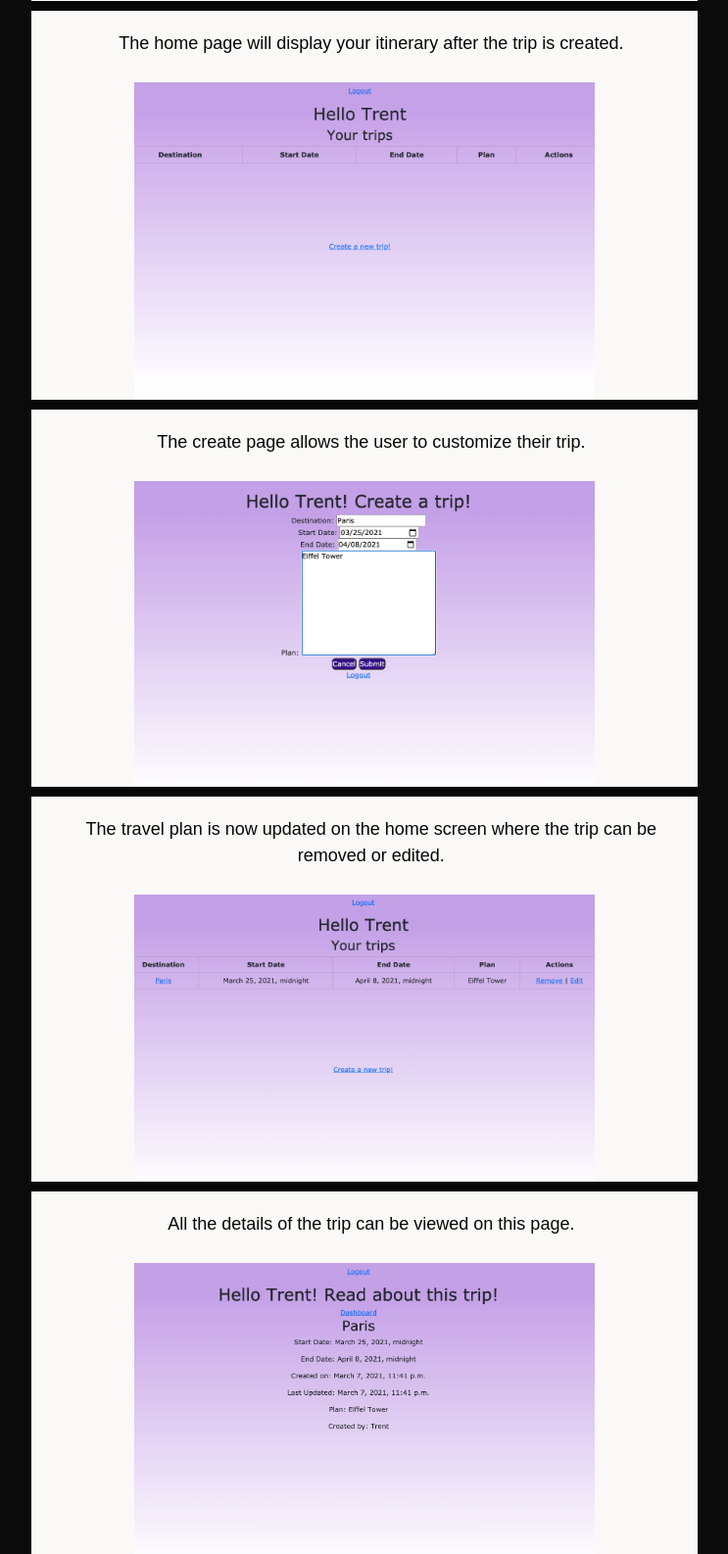
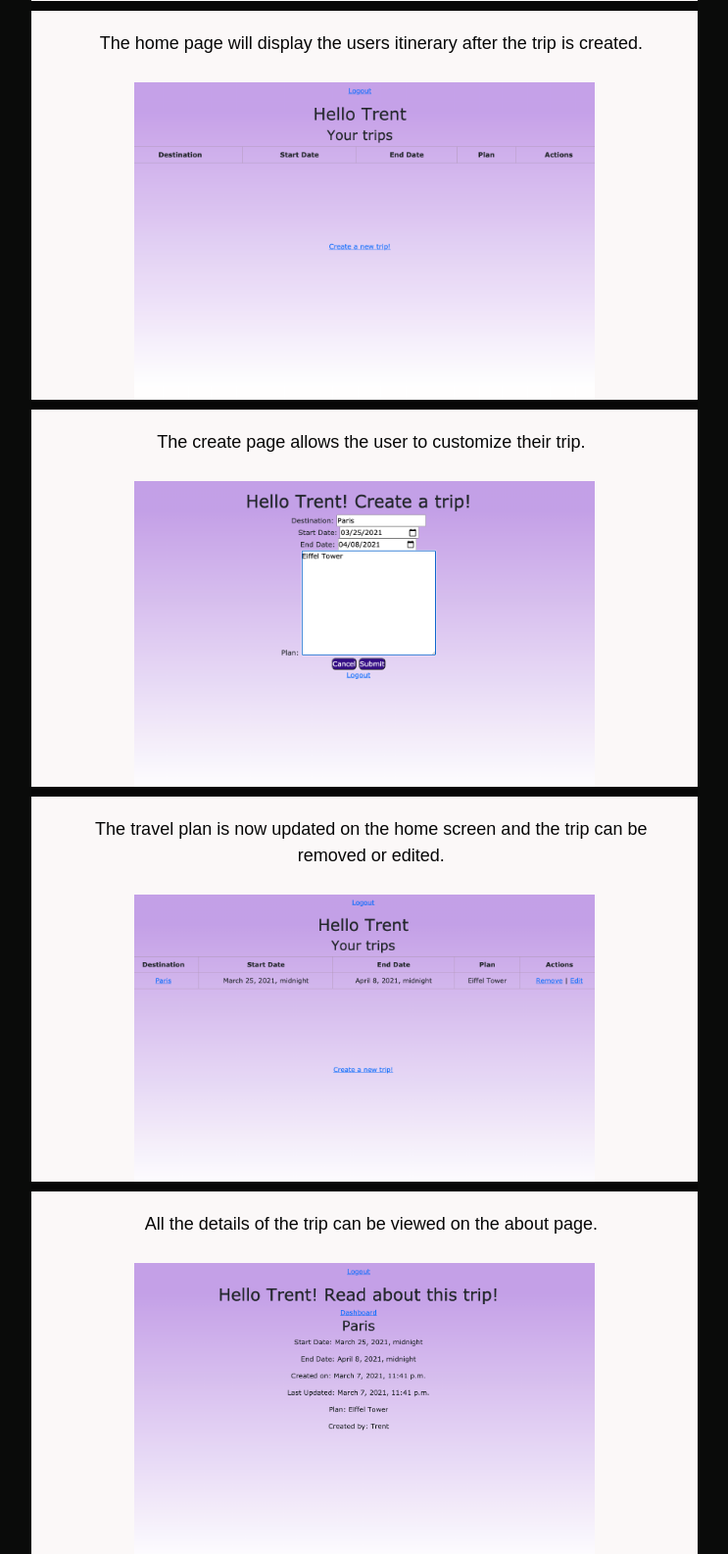
Before and after one commit to abbykahler/abby, a Django app: page /trip in a window 1280 px wide. Shown: the part 651-2237 px from the top of the page at 98% size, without its empty margins (268-1011 px from the left). Run offline with Django 3.2, Linux system fonts and the light colour scheme.

Commit message:
changed text on trip

```diff
--- a/main/templates/trip.html
+++ b/main/templates/trip.html
@@ -44,7 +44,7 @@
                     <img src="static/image/log2.png" alt="log in/ registration">
                 </div>
                 <div class="trip">
-                    <p>The home page will display your itinerary after the trip is created.</p>
+                    <p>The home page will display the users itinerary after the trip is created.</p>
                     <img src="static/image/trip_home1.png" alt="home page">
                 </div>
                 <div class="trip">
@@ -52,10 +52,10 @@
                     <img src="static/image/create.png" alt="Create">
                 </div>
                 <div class="trip">
-                    <p>The travel plan is now updated on the home screen where the trip can be removed or edited.</p>
+                    <p>The travel plan is now updated on the home screen and the trip can be removed or edited.</p>
                     <img src="static/image/trip_menu.png" alt="Home">
                 </div>
-                <p>All the details of the trip can be viewed on this page.</p>
+                <p>All the details of the trip can be viewed on the about page.</p>
 
                 <img src="static/image/view_trip.png" alt="Home">
 
```
